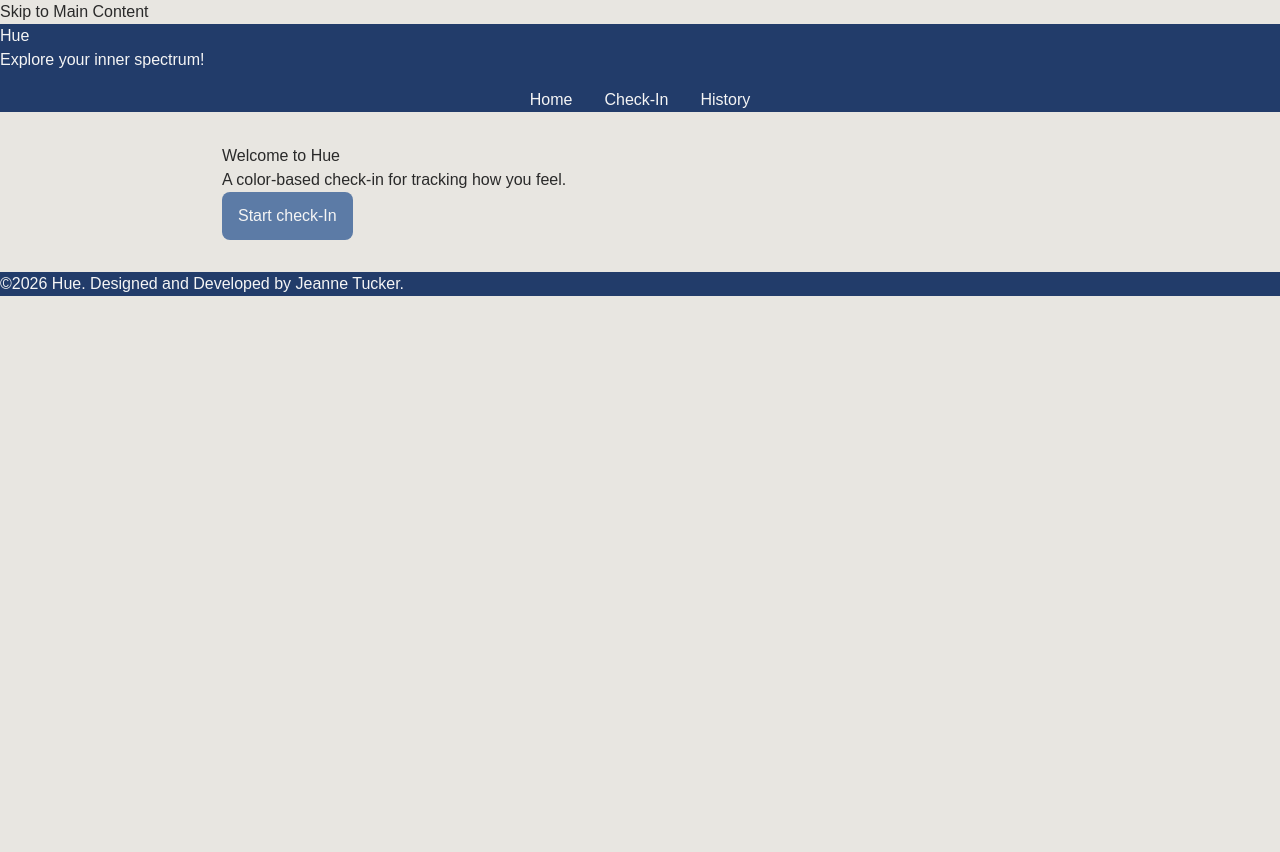
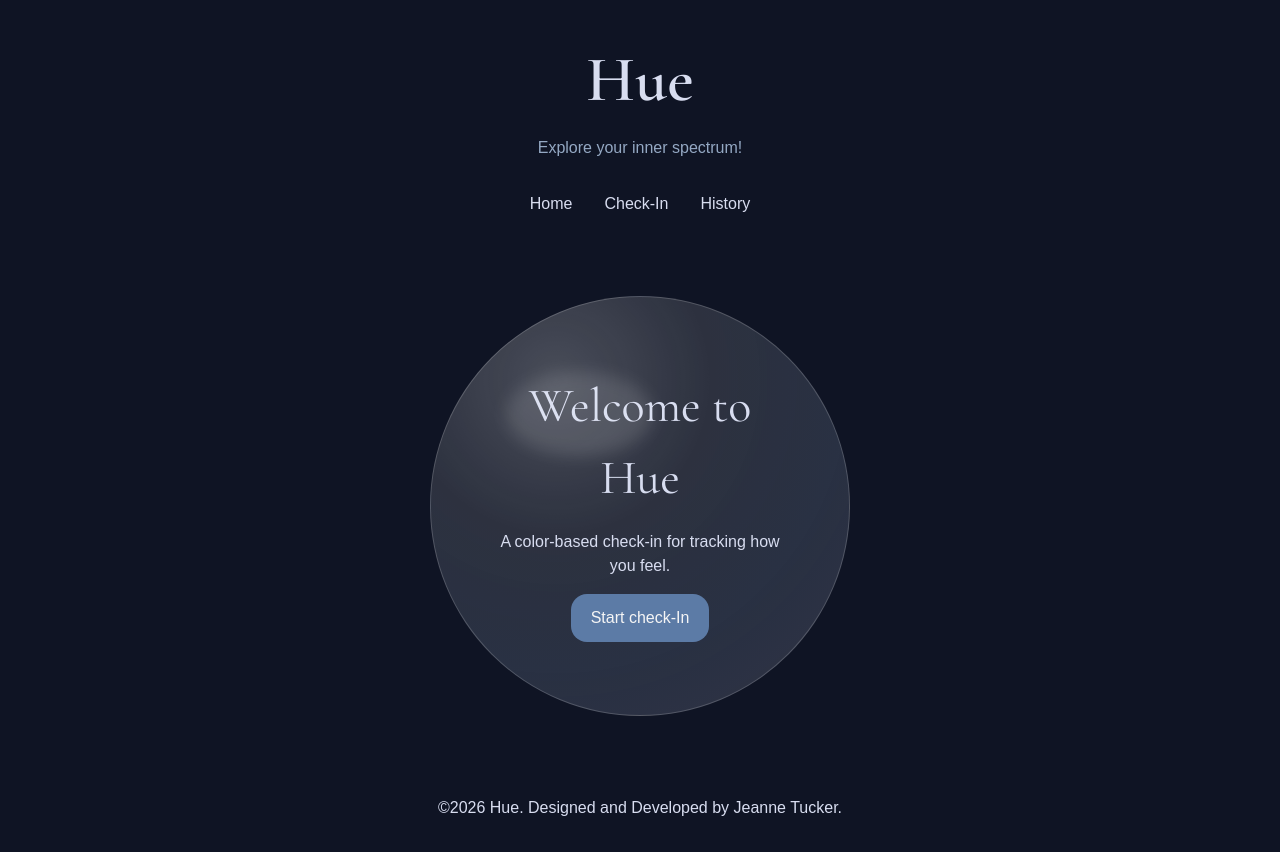
Before and after one commit to jltucke9/Hue, a plain HTML site: page index.html in a window 1280 px wide. Before the commit the page ends 800 px from the top, so only its background shows below. Drawn offline with nearby package versions, Linux system fonts and the light colour scheme.

Commit message:
index.html & styles.css
Add class="card" to the home welcom section.

Updated CSS to match the vision I have for the interface -- darker w/ transparent bubble.

```diff
--- a/index.html
+++ b/index.html
@@ -27,7 +27,7 @@
             </nav>
         </header>
         <main id="main">
-            <section id="welcome">
+            <section id="welcome" class="card">
                 <h2>Welcome to Hue</h2>
                 <p>A color&#45;based check&#45;in for tracking how you feel.</p>
                 <a href="checkin.html" class="home-checkin-btn">Start check&#45;In</a>
--- a/styles.css
+++ b/styles.css
@@ -1,3 +1,7 @@
+/* CSS by Jeanne Tucker */
+
+@import url('https://fonts.googleapis.com/css2?family=Cormorant+Garamond:ital,wght@0,300..700;1,300..700&display=swap');
+
 /* http://meyerweb.com/eric/tools/css/reset/
    v2.0 | 20110126
    License: none (public domain)
@@ -49,16 +53,27 @@ table {
 
 :root {
     --eggshell: #E8E6E1;
+    --midnight: #0F1424;
+    --deep-navy: #111A2E;
     --blue: #223C6A;
     --sky-blue: #5C7BA6;
     --dusty-teal: #869CA4;
     --plum: #6E6884;
+
+    --glass: rgba(255, 255, 255, 0.08);
+    --glass-border: rgba(255, 255, 255, 0.18);
+    --glow-purple: rgba(110, 104, 132, 0.45);
+    --glow-blue: rgba(92, 123, 166, 0.35);
+
+    --soft-text: #D8DDF0;
+    --muted-text: #94A8C3;
 
     --white: #F5F5F5;
     --charcoal: #2A2A2A;
     --black: #1A1A1A;
 
     --font-main: Arial, Helvetica, sans-serif;
+    --font-header: "Cormorant Garamond", serif;
 
     /* Spacing */
     --space-sm: 0.5rem;
@@ -73,23 +88,52 @@ table {
 
     /* Shadow */
     --shadow: 0 2px 8px rgba(0, 0, 0, 0.15);
+
+
 }
 
 * {
     box-sizing: border-box;
 }
 
+.skip {
+  position: absolute;
+  left: -10000px;
+  top: auto;
+  width: 1px;
+  height: 1px;
+  overflow: hidden;
+}
+
+.skip:focus {
+  position: static;
+  width: auto;
+  height: auto;
+}
+
 body {
-    background-color: var(--eggshell);
-    color: var(--charcoal);
+    background-color: var(--midnight);
+    color: var(--soft-text);
     font-family: var(--font-main);
     line-height: 1.5;
+    min-height: 100vh;
+}
+
+header {
+    padding: 3rem;;
+}
+
+#tagline {
+    margin-top: var(--space-sm);
+    margin-bottom: var(--space-lg);
+    color: var(--muted-text);
 }
 
 header, footer {
-    background-color: var(--blue);
-    color: var(--white);
-    pad: var(--space-lg);
+    background-color: transparent;
+    color: var(--soft-text);
+    padding: var(--space-lg);
+    text-align: center;
 }
 
 nav ul {
@@ -99,16 +143,47 @@ nav ul {
     margin-top: var(--space-md);
 }
 
+nav a {
+    padding-bottom: 0.25rem;
+    transition: 0.3s;
+}
+
+nav a:hover {
+    color: var(--sky-blue);
+}
+
+
 main {
     max-width: 900px;
     margin: 0 auto;
     padding: var(--space-lg);
 }
 
+h1, h2 {
+    font-family: var(--font-header);
+}
+
+h1 {
+    font-size: 4rem;;
+    font-weight: 600;
+}
+
+h2 {
+    font-size: 3rem;
+    margin-bottom: var(--space-md);
+}
+
+h3 {
+    font-size: 1.5rem;
+    margin-bottom: var(--space-sm);
+}
+
 button {
     background-color: var(--sky-blue);
     color: var(--white);
     border-radius: var(--radius-md);
+    border: none;
+    cursor: pointer;
 }
 
 button:hover {
@@ -124,10 +199,53 @@ a {
     display: inline-block;
     background-color: var(--sky-blue);
     color: var(--white);
-    padding: 0.75rem 1rem;
-    border-radius: 0.5rem;
+    padding: 0.75rem 1.25rem;
+    border-radius: var(--radius-lg);
 }
 
 .home-checkin-btn:hover {
     background-color: var(--plum);
 }
+
+#checkin section {
+    margin-bottom: var(--space-xl);
+}
+
+/* create home screen "bubble" */
+.card {
+    position: relative;
+    overflow: hidden;
+    background-color: var(--glass);
+    border: 1px solid var(--glass-border);
+    padding: var(--space-xl);
+    border-radius: 50%;
+    box-shadow: 0 0 60px var(--glow-purple) inset 0 0 40px rgba(255, 255, 255, 0.08);
+    text-align: center;
+    width: 420px;
+    height: 420px;
+    margin: var(--space-md) auto;
+    display: flex;
+    flex-direction: column;
+    align-items: center;
+    justify-content: center;
+    background-image: radial-gradient(circle at 30% 20%,
+ rgba(255, 255, 255, 0.18), rgba(255, 255, 255, 0.05) 35%, rgba(92, 123, 166, 0.12) 65%, rgba(110, 104, 132, 0.2));
+}
+
+/* add bubble feel */
+.card::before {
+    content: "";
+    position: absolute;
+    width: 35%;
+    height: 20%;
+    border-radius: 50%;
+    top: 18%;
+    left: 18%;
+    background-color: rgba(255, 255, 255, 0.12);
+    filter: blur(8px);
+}
+
+#welcome p {
+    max-width: 300px;
+    margin-bottom: var(--space-md);
+}
```
